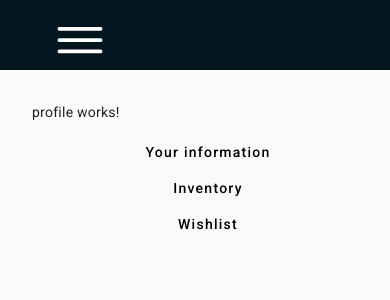
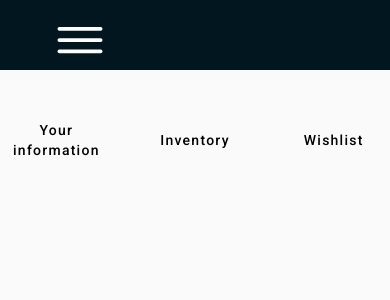
Before and after one commit to Nihler/PaintsCatalogue, an Angular app: page /user in a window 390 px wide. Shown: the top 300 px of the page. Built offline with nearby package versions, Linux system fonts and the light colour scheme.

Commit message:
mediaquaries for profile nad cleanup

```diff
--- a/src/app/paints/paints-list/paints-list.component.css
+++ b/src/app/paints/paints-list/paints-list.component.css
@@ -1,17 +1,5 @@
 form {
   margin: 0 auto;
-}
-
-.type-lists {
-}
-
-ul {
-  display: flex;
-  max-width: 100%;
-  flex-wrap: wrap;
-  margin: auto;
-  margin-bottom: 3.2rem;
-  align-content: flex-start;
 }
 
 .list {
@@ -20,7 +8,7 @@ ul {
   margin: auto;
 }
 
-.paint-flex {
+.paint-content {
   list-style: none;
   display: flex;
   justify-content: space-between;
@@ -32,7 +20,7 @@ ul {
 .paintDiv {
   background-color: rgba(174, 195, 176, 0.2);
   border-radius: 9px;
-  width: 32rem;
+  min-width: 32rem;
   height: 6rem;
   padding: 0.8rem;
   margin-right: 1.2rem;
@@ -70,20 +58,21 @@ button:active {
   height: 2.5rem;
   width: 2.5rem;
   color: black;
-  justify-self: center;
+  align-self: center;
 }
 
 .filterInput {
-  min-width: 20rem;
+  width: 50rem;
   margin: auto;
 }
 
-/* @media only screen and (max-width: 1340px) {
-  .list {
-    grid-template-columns: repeat(3, 1fr);
+@media only screen and (max-width: 1340px) {
+  .filterInput {
+    width: 80%;
   }
 }
 
+/*
 @media only screen and (max-width: 1015px) {
   .list {
     grid-template-columns: repeat(2, 1fr);
--- a/src/app/paints/paints-list/paints-list.component.html
+++ b/src/app/paints/paints-list/paints-list.component.html
@@ -1,11 +1,12 @@
 <form *ngIf="!isLoading">
+  <br />
   <mat-form-field class="filterInput">
-    <mat-label>Nazwa farby</mat-label>
+    <mat-label>Search for paint</mat-label>
     <input
       matInput
       type="text"
       name="paintName"
-      placeholder="Nazwa farby"
+      placeholder="Paint name"
       [formControl]="paintNameInput"
     />
   </mat-form-field>
@@ -17,7 +18,10 @@
   <br />
   <div class="list">
     <div *ngFor="let paint of filteredOptions$ | async" class="paintDiv">
-      <div *ngIf="paint.type === type && paint.name != ''" class="paint-flex">
+      <div
+        *ngIf="paint.type === type && paint.name != ''"
+        class="paint-content"
+      >
         <span>
           {{ paint.name }}
         </span>
--- a/src/app/paints/paints-list/paints-list.component.ts
+++ b/src/app/paints/paints-list/paints-list.component.ts
@@ -21,7 +21,7 @@ export class PaintsListComponent implements OnInit, OnDestroy {
   paints: Paint[] = [];
   userPaints: Paint[] = [];
   wishlistPaints: Paint[] = [];
-  paintTypes = ['Base', 'Layer', 'Shade', 'Contrast'];
+  paintTypes = ['Base', 'Layer', 'Shade', 'Contrast', 'Technical', 'Air'];
 
   mode = 'list';
   isLoading = true;
@@ -49,9 +49,7 @@ export class PaintsListComponent implements OnInit, OnDestroy {
     //setup searchbar
     //check if user is logged in
 
-    this.paintNameInput = new FormControl(null, {
-      validators: [Validators.required, Validators.minLength(3)],
-    });
+    this.paintNameInput = new FormControl(null, {});
 
     //populate table of all paints depending on mode
     this.route.paramMap.subscribe((paramMap: ParamMap) => {
--- a/src/app/user/profile/profile.component.css
+++ b/src/app/user/profile/profile.component.css
@@ -1,7 +1,6 @@
 .grid-col-12 {
   display: grid;
-  grid-template-columns: 10fr 3fr;
-  justify-content: space-between;
+  grid-template-columns: 10fr 30rem;
 }
 
 .profile-navigation {
@@ -10,3 +9,33 @@
   height: 1000px;
   min-width: 30rem;
 }
+
+@media only screen and (max-width: 1050px) {
+  .grid-col-12 {
+    grid-template-columns: repeat(1, 1fr);
+  }
+
+  .profile-navigation {
+    flex-direction: row;
+    height: auto;
+    grid-row: 1/2;
+    gap: 2rem;
+    margin: 2rem auto 5rem;
+
+    width: 100%;
+    gap: 5rem;
+  }
+
+  .profile-navigation button {
+    width: 70rem;
+    font-size: 1.6rem;
+    font-weight: 500;
+  }
+}
+
+@media (max-width: 600px) {
+  .profile-navigation button {
+    font-size: 1.4rem;
+    font-weight: 500;
+  }
+}
--- a/src/app/user/profile/profile.component.html
+++ b/src/app/user/profile/profile.component.html
@@ -1,4 +1,3 @@
-<p>profile works!</p>
 <div class="grid-col-12">
   <div class="profile-content">
     <router-outlet></router-outlet>
--- a/src/styles.css
+++ b/src/styles.css
@@ -87,3 +87,9 @@ body {
   padding: 0 3.2rem;
   margin: 0 auto;
 }
+
+@media only screen and (max-width: 1340px) {
+  .container {
+    padding: 0 1.2rem;
+  }
+}
```
